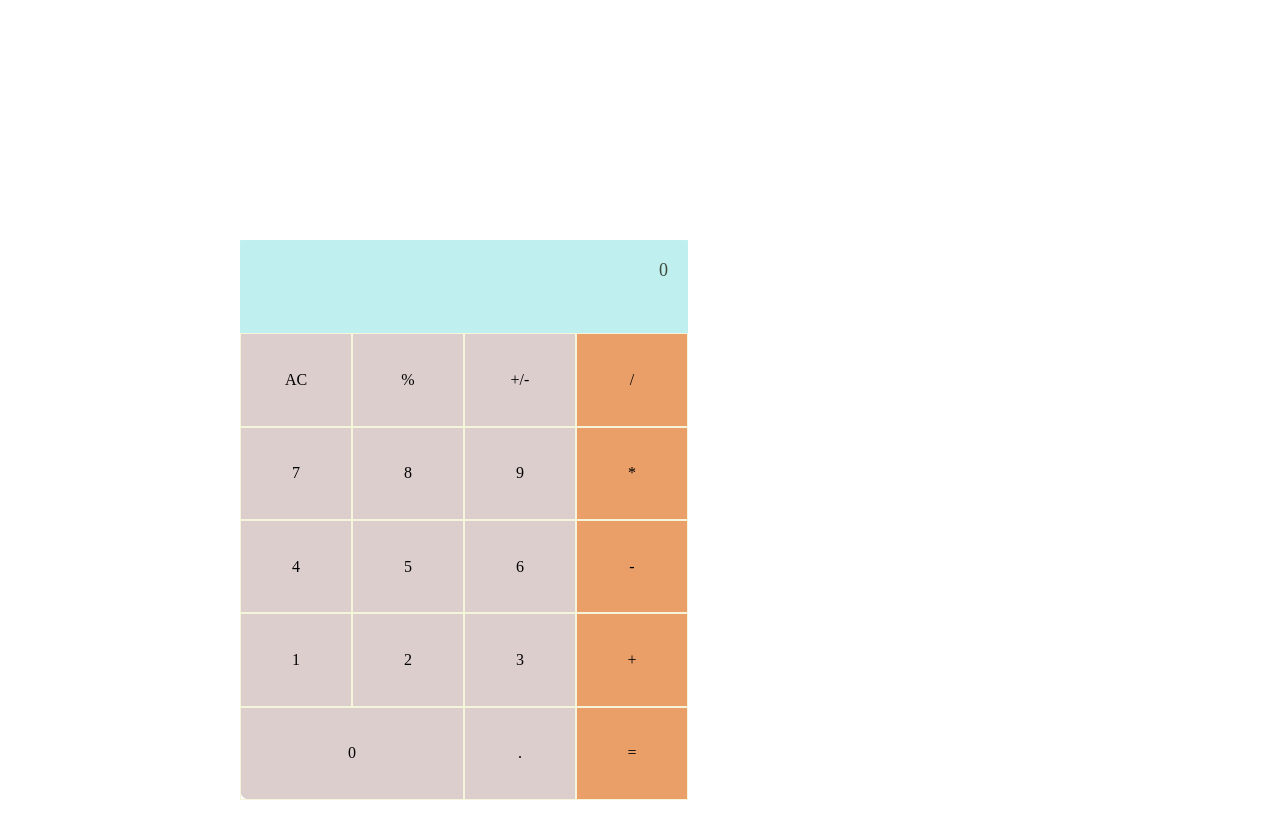
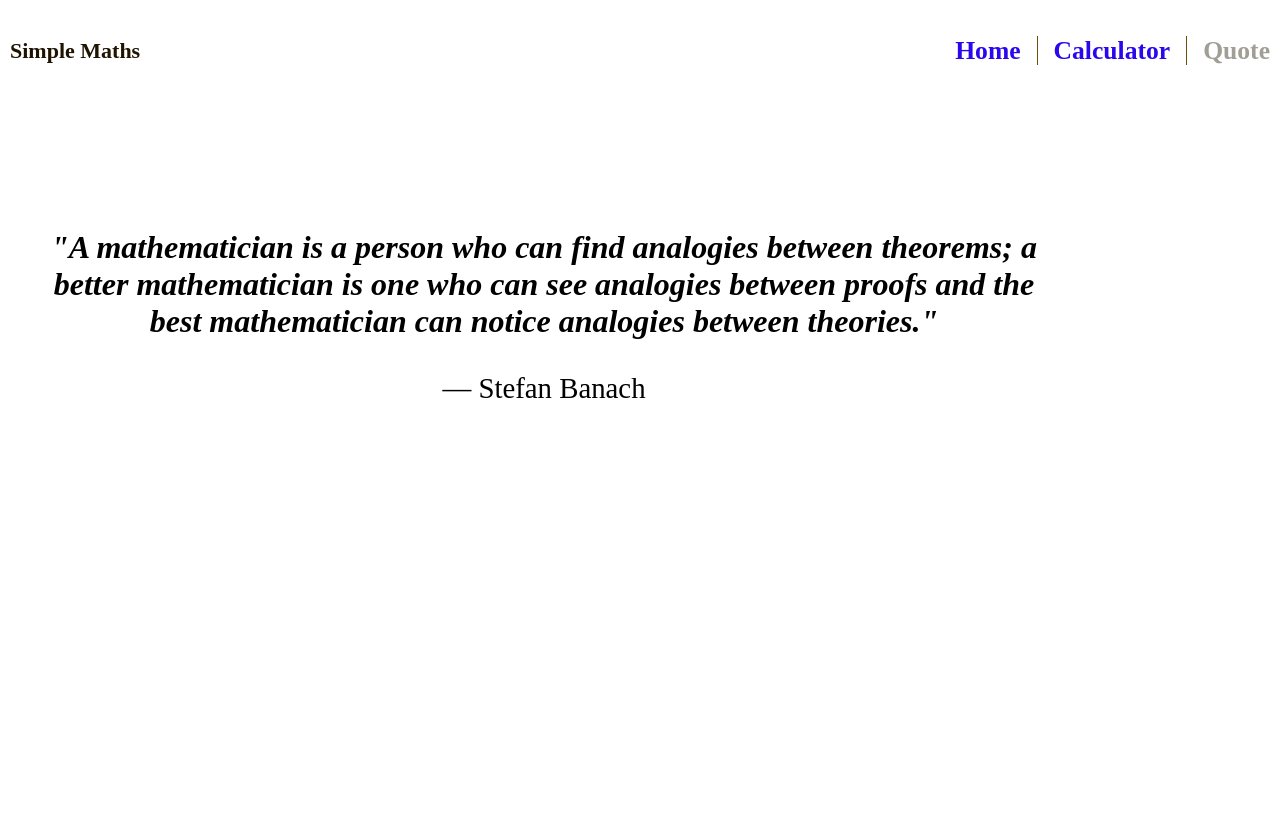
Before and after one commit to Aduda-Boaz/calculator, a React (Create React App) app: page /Quote in a window 1280 px wide. Shown: the top 838 px of the page. After the commit the page ends 800 px from the top, so only its background shows below. Built offline with nearby package versions, Linux system fonts and the light colour scheme.

Commit message:
Full website

```diff
--- a/package.json
+++ b/package.json
@@ -9,6 +9,7 @@
     "big.js": "^6.1.1",
     "react": "^18.0.0",
     "react-dom": "^18.0.0",
+    "react-router-dom": "^6.3.0",
     "react-scripts": "5.0.1",
     "web-vitals": "^2.1.4"
   },
--- a/src/App.css
+++ b/src/App.css
@@ -1,29 +1,10 @@
-.App {
-  text-align: center;
-}
-
-.App-logo {
-  height: 40vmin;
-  pointer-events: none;
-}
-
-@media (prefers-reduced-motion: no-preference) {
-  .App-logo {
-    animation: App-logo-spin infinite 20s linear;
-  }
-}
-
-.App-header {
-  background-color: #282c34;
-  min-height: 100vh;
+app-content {
+  background-color: grey;
+  width: 100%;
+  height: 100%;
   display: flex;
   flex-direction: column;
+  justify-content: flex-start;
   align-items: center;
-  justify-content: center;
-  font-size: calc(10px + 2vmin);
-  color: white;
+  padding-top: 2rem;
 }
-
-.App-link {
-  color: #61dafb;
-}
--- a/src/App.js
+++ b/src/App.js
@@ -1,5 +1,14 @@
 import React, { Component } from 'react';
+import {
+  BrowserRouter as Router,
+  Routes,
+  Route,
+} from 'react-router-dom';
+import './App.css';
+import Home from './components/Home';
 import Calculator from './components/Calculator';
+import Quote from './components/Quote';
+import NavBar from './components/NavBar';
 
 class App extends Component {
   constructor(props) {
@@ -9,7 +18,27 @@
 
   render() {
     return (
-      <Calculator className="calculator" />
+      <>
+        <Router>
+          <NavBar />
+          <section className="app-content">
+            <Routes>
+              <Route
+                path="/Home"
+                element={<Home />}
+              />
+              <Route
+                path="/Calculator"
+                element={<Calculator className="calculator" />}
+              />
+              <Route
+                path="/Quote"
+                element={<Quote />}
+              />
+            </Routes>
+          </section>
+        </Router>
+      </>
     );
   }
 }
--- /dev/null
+++ b/src/components/Home.css
@@ -0,0 +1,27 @@
+.Home {
+  width: 100%;
+  height: 100%;
+  font-size: 2rem;
+  display: flex;
+  flex-direction: column;
+  align-items: center;
+  gap: 2rem;
+}
+
+.Home h3 {
+  font-size: 1.8rem;
+  font-weight: bold;
+  border-radius: 8px;
+  padding: 1rem 4rem;
+  margin-bottom: 2rem;
+}
+
+.Home p {
+  width: 80%;
+  font-size: 1.8rem;
+  font-weight: bold;
+  border: 2px solid rgb(102, 255, 0);
+  border-radius: 8px;
+  padding: 1rem 4rem;
+  margin-bottom: 2rem;
+}
--- /dev/null
+++ b/src/components/Home.js
@@ -0,0 +1,14 @@
+import './Home.css';
+
+function Home() {
+  const home = '"It is not of the essence of mathematics to be occupied with the ideas of number and quantity."';
+
+  return (
+    <section>
+      <h3> Welcome to the Best Experience!</h3>
+      <p>{home}</p>
+    </section>
+  );
+}
+
+export default Home;
--- /dev/null
+++ b/src/components/NavBar.css
@@ -0,0 +1,41 @@
+nav {
+  padding: 10px;
+  display: flex;
+  justify-content: space-between;
+  align-items: center;
+  gap: 2rem;
+  font-size: 22px;
+  font-weight: bold;
+}
+
+ul {
+  display: flex;
+  justify-content: center;
+  list-style-type: none;
+  font-size: 1.6rem;
+  font-weight: bold;
+}
+
+ul li a {
+  text-decoration: none;
+  color: rgb(42, 8, 238);
+  outline: none;
+}
+
+ul li:not(:first-child)::before {
+  content: "";
+  border-left: 1px solid rgb(112, 75, 6);
+  padding: 0 0 0 1rem;
+  margin-left: 1rem;
+}
+
+.logo {
+  text-decoration: none;
+  color: rgb(31, 20, 2) !important;
+  text-align: center;
+  display: flex;
+}
+
+.active {
+  color: rgb(161, 158, 150);
+}
--- /dev/null
+++ b/src/components/NavBar.js
@@ -0,0 +1,42 @@
+import { NavLink } from 'react-router-dom';
+import './NavBar.css';
+
+function NavBar() {
+  return (
+    <nav>
+      <div>
+        <NavLink className="logo" to="/Home">
+          Simple Maths
+        </NavLink>
+      </div>
+      <ul>
+        <li>
+          <NavLink
+            className={({ isActive }) => (isActive ? 'active' : '')}
+            to="/Home"
+          >
+            Home
+          </NavLink>
+        </li>
+        <li>
+          <NavLink
+            className={({ isActive }) => (isActive ? 'active' : '')}
+            to="/Calculator"
+          >
+            Calculator
+          </NavLink>
+        </li>
+        <li>
+          <NavLink
+            className={({ isActive }) => (isActive ? 'active' : '')}
+            to="/Quote"
+          >
+            Quote
+          </NavLink>
+        </li>
+      </ul>
+    </nav>
+  );
+}
+
+export default NavBar;
--- /dev/null
+++ b/src/components/Quote.css
@@ -0,0 +1,18 @@
+.quotes {
+  width: 80%;
+  display: flex;
+  flex-direction: column;
+  align-items: center;
+  font-size: 1.8rem;
+  margin-top: 4rem;
+  padding: 2rem;
+  border-radius: 8px;
+}
+
+.quotes p {
+  text-align: center;
+  font-style: italic;
+  font-size: 2rem;
+  font-weight: bold;
+  margin-bottom: 2rem;
+}
--- /dev/null
+++ b/src/components/Quote.js
@@ -0,0 +1,15 @@
+import './Quote.css';
+
+const Quote = () => {
+  const quote = '"A mathematician is a person who can find analogies between theorems; a better mathematician is one who can see analogies between proofs and the best mathematician can notice analogies between theories."';
+  const author = '— Stefan Banach';
+
+  return (
+    <div className="quotes">
+      <p>{quote}</p>
+      <span>{author}</span>
+    </div>
+  );
+};
+
+export default Quote;
```
Also changed, not shown: 1 other file (tests, documents, lock files or other folders).
